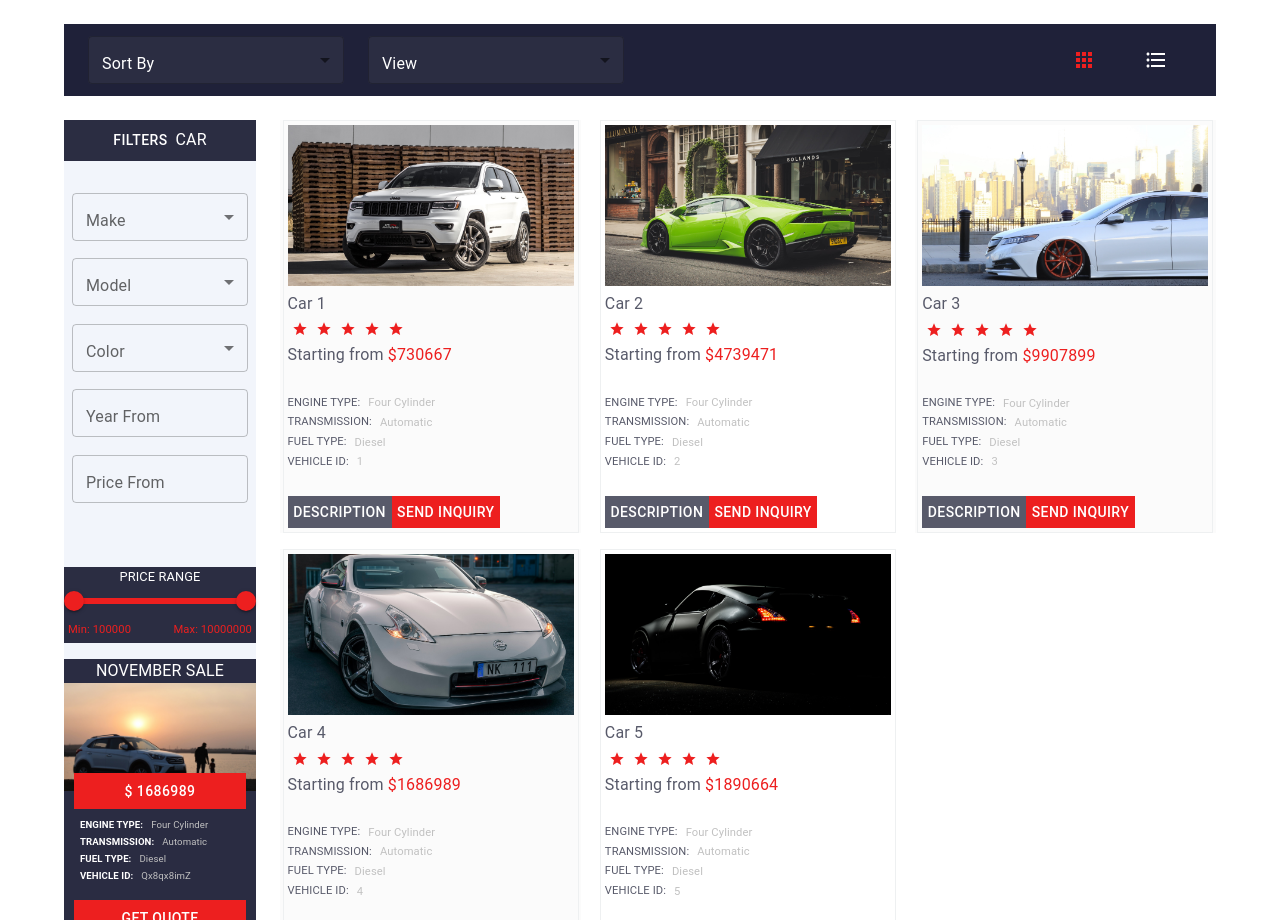
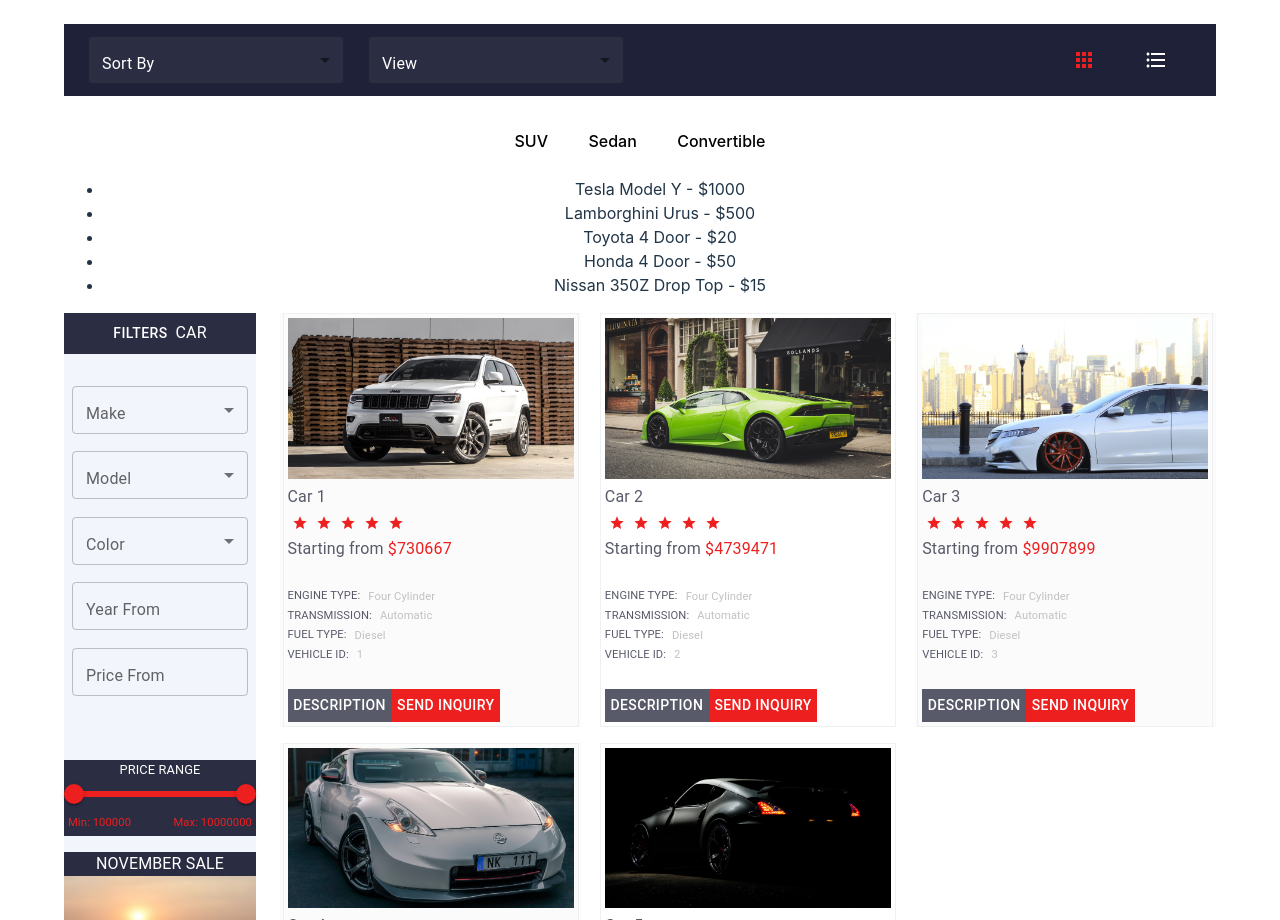
Before and after one commit to pflaquer/car-dealership, a React (Vite) app: page / in a window 1280 px wide. Shown: the part 920-1840 px from the top of the page. Built offline with nearby package versions, Linux system fonts and the light colour scheme.

Commit message:
Update ResultsHeader.tsx

```diff
--- a/src/components/results/ResultsHeader.tsx
+++ b/src/components/results/ResultsHeader.tsx
@@ -29,6 +29,7 @@
 import CarGrid from "./CarGrid";
 import CarsListView from "./CarsListView";
 import MainSection from "./MainSection";
+import FilterByCategory from "./filterbycategory";
 const ITEM_HEIGHT = 48;
 const ITEM_PADDING_TOP = 8;
 const MenuProps = {
@@ -268,6 +269,7 @@
           </Tooltip>
         </Box>
       </Box>
+      <FilterByCategory />
       <MainSection isGridView={isGridView} />
     </Box>
   );
```
